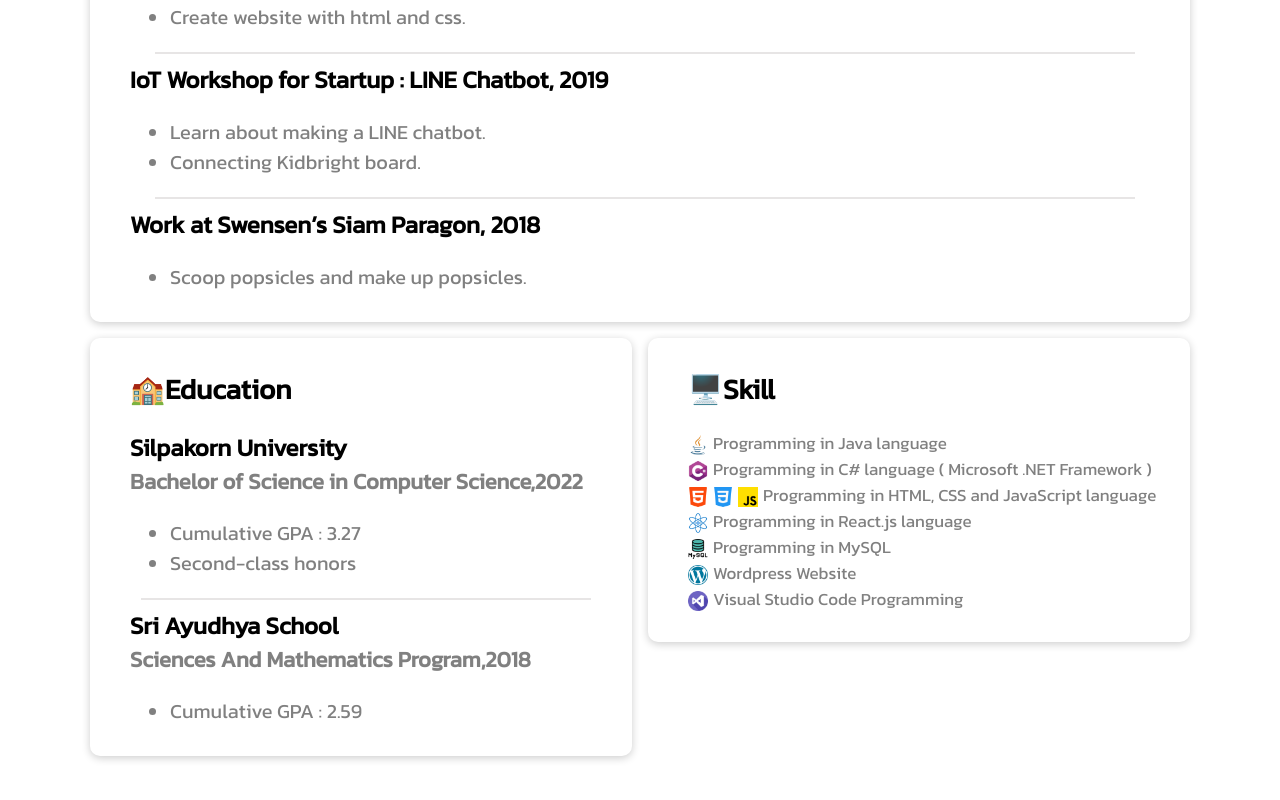
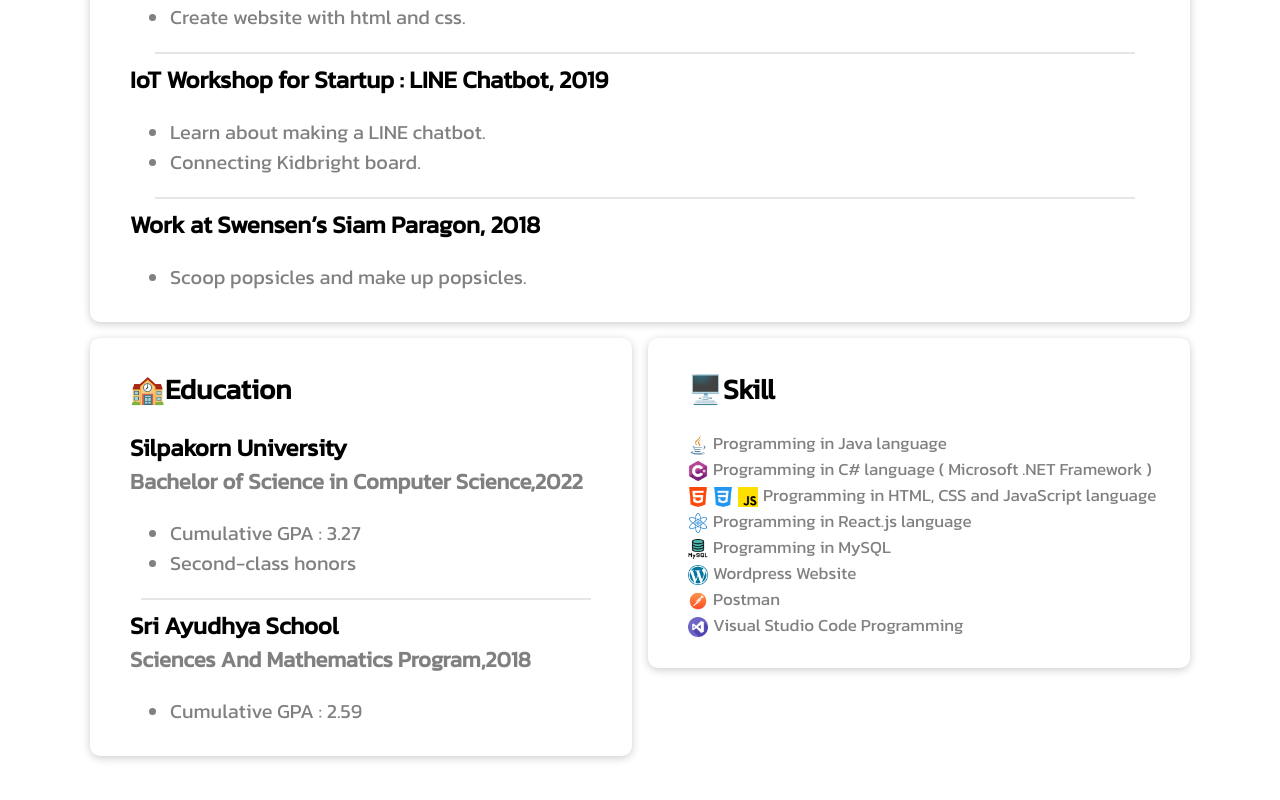
Before and after one commit to DontriReadyTop/MyProfileWeb, a React (Create React App) app: page / in a window 1280 px wide. Shown: the part 1916-2716 px from the top of the page. Built offline with nearby package versions, Linux system fonts and the light colour scheme.

Commit message:
add postman

```diff
--- a/src/components/AppProfileSkill.js
+++ b/src/components/AppProfileSkill.js
@@ -36,6 +36,10 @@ function AppProfileSkill() {
                     Wordpress Website
                 </div>
                 <div className="app-myprofile-skill-name">
+                    <img src="/images/postman.png" />
+                    Postman
+                </div>
+                <div className="app-myprofile-skill-name">
                     <img src="/images/visual-studio.png" />
                     Visual Studio Code Programming
                 </div>
```
Also changed, not shown: public/images/postman.png (added).
